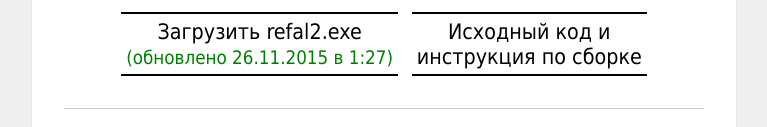
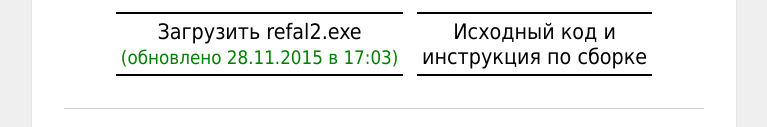
Before and after one commit to refal2/refal2.github.com, a plain HTML site: page index.html in a window 1280 px wide. Shown: the part 295-422 px from the top of the page, without its empty margins (256-1023 px from the left). Drawn offline with Linux system fonts and the light colour scheme.

Commit message:
update refal2.exe after bug fixes

```diff
--- a/index.html
+++ b/index.html
@@ -12,7 +12,7 @@
 			</div>
 			<div class="links-line">
 				<a href="refal2.exe" target="_blank">Загрузить refal2.exe<br/>
-					<span>(обновлено 26.11.2015 в 1:27)</span></a>&nbsp;&nbsp;
+					<span>(обновлено 28.11.2015 в 17:03)</span></a>&nbsp;&nbsp;
 				<a href="https://github.com/cmc-msu-ai/refal" target="_blank">Исходный код и<br/>инструкция по сборке</a>
 			</div>
 			<div class="line"></div>
```
Also changed, not shown: 1 other file.
